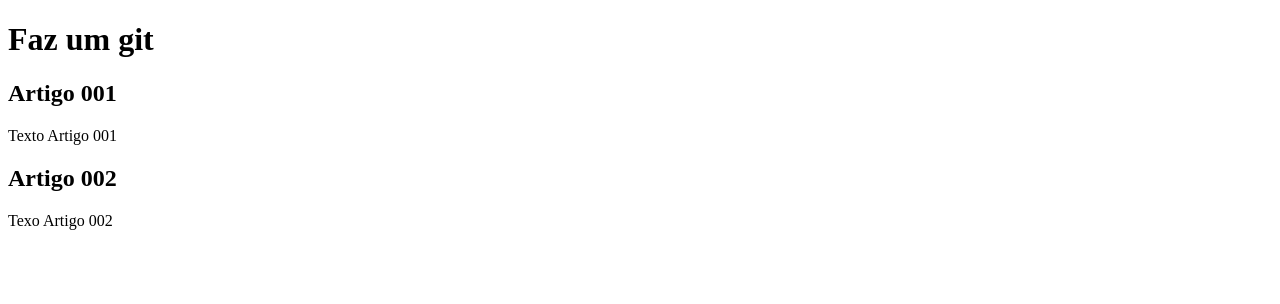
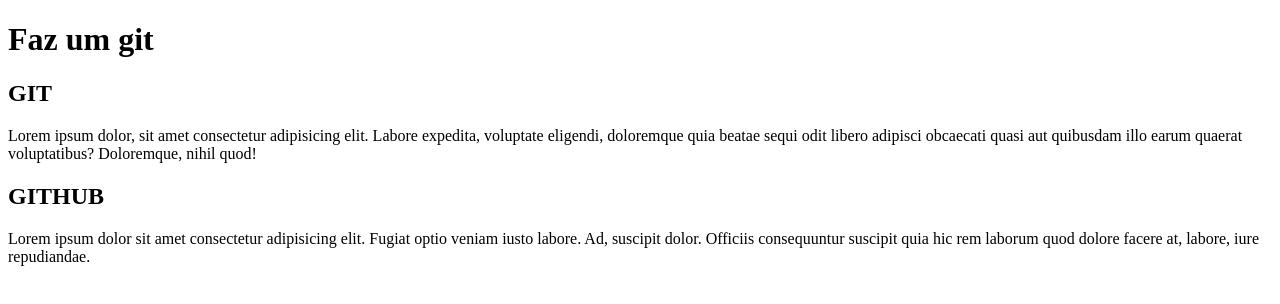
Before and after one commit to Robert-FM/site_teste, a plain HTML site: page index.html in a window 1280 px wide. Drawn offline with Linux system fonts and the light colour scheme.

Commit message:
texto novo

```diff
--- a/index.html
+++ b/index.html
@@ -11,12 +11,12 @@
             <h1>Faz um git</h1>
         </head>
         <article>
-            <h2>Artigo 001</h2>
-            <p>Texto Artigo 001</p>
+            <h2>GIT</h2>
+            <p>Lorem ipsum dolor, sit amet consectetur adipisicing elit. Labore expedita, voluptate eligendi, doloremque quia beatae sequi odit libero adipisci obcaecati quasi aut quibusdam illo earum quaerat voluptatibus? Doloremque, nihil quod!</p>
         </article>
         <article>
-            <h2>Artigo 002</h2>
-            <p>Texo Artigo 002</p>
+            <h2>GITHUB</h2>
+            <p>Lorem ipsum dolor sit amet consectetur adipisicing elit. Fugiat optio veniam iusto labore. Ad, suscipit dolor. Officiis consequuntur suscipit quia hic rem laborum quod dolore facere at, labore, iure repudiandae.</p>
         </article>
     </main>
 </body>
```
